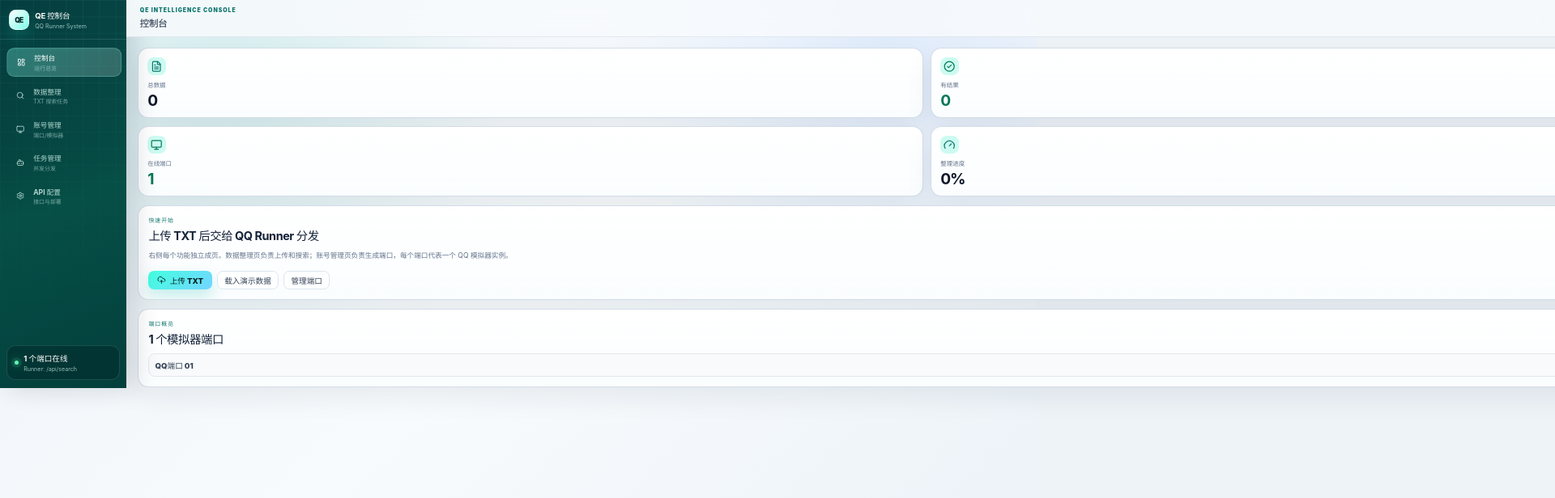
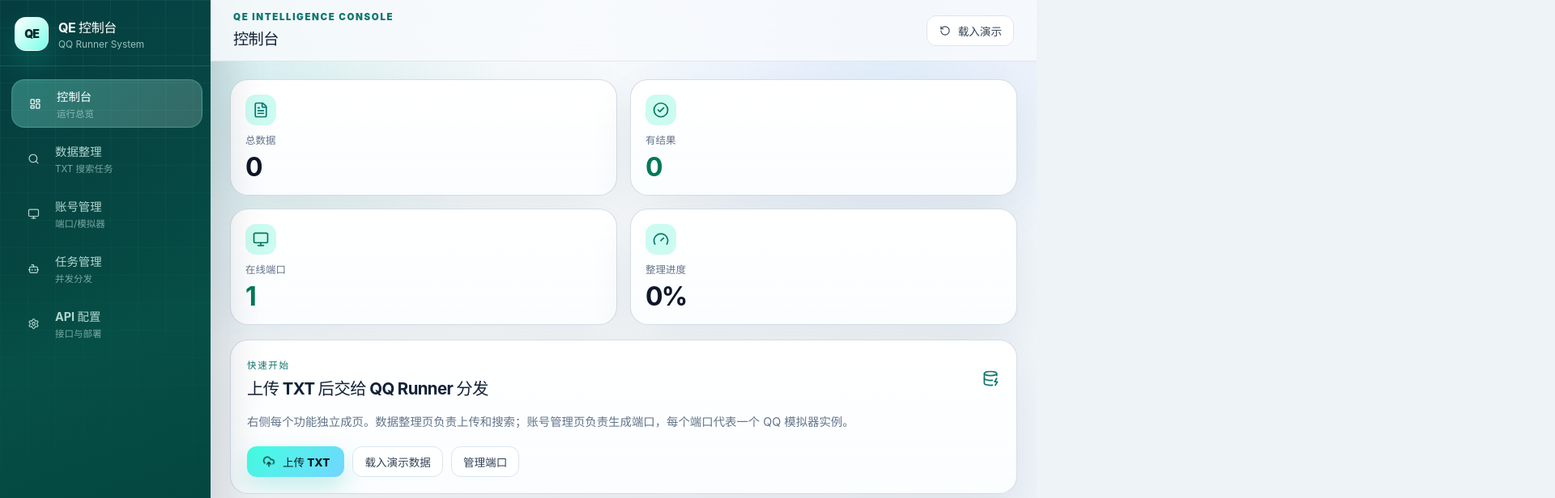
Before and after one commit to leihao5223/whatsapp-new, a React (Vite) app: page / in a window 1280 px wide. Shown: the top 616 px of the page at 81% size, 1920 px wide, since content can reach past the window. Built offline with nearby package versions, Linux system fonts and the light colour scheme.

Commit message:
Adjust content-only UI scaling
Co-authored-by: leihao5223 <leihao5223@users.noreply.github.com>

```diff
--- a/src/styles.css
+++ b/src/styles.css
@@ -3,7 +3,7 @@
 }
 
 :root {
-  --ui-scale: 0.6;
+  --ui-scale: 0.85;
   color: #122033;
   background: #eef3f8;
   font-family:
@@ -17,7 +17,7 @@
 
 body {
   margin: 0;
-  min-width: calc(1200px * var(--ui-scale));
+  min-width: 1200px;
   min-height: 100vh;
   background:
     radial-gradient(circle at 22% 12%, rgba(20, 184, 166, 0.12), transparent 28%),
@@ -42,17 +42,14 @@ button:disabled {
 .console-shell {
   display: grid;
   grid-template-columns: 260px minmax(0, 1fr);
-  width: calc(100% / var(--ui-scale));
+  width: 100%;
   min-height: 100vh;
-  zoom: var(--ui-scale);
+  font-size: calc(1rem * var(--ui-scale));
 }
 
-@supports not (zoom: 1) {
-  .console-shell {
-    min-height: calc(100vh / var(--ui-scale));
-    transform: scale(var(--ui-scale));
-    transform-origin: top left;
-  }
+.console-shell svg {
+  transform: scale(var(--ui-scale));
+  transform-origin: center;
 }
 
 .sidebar {
```
